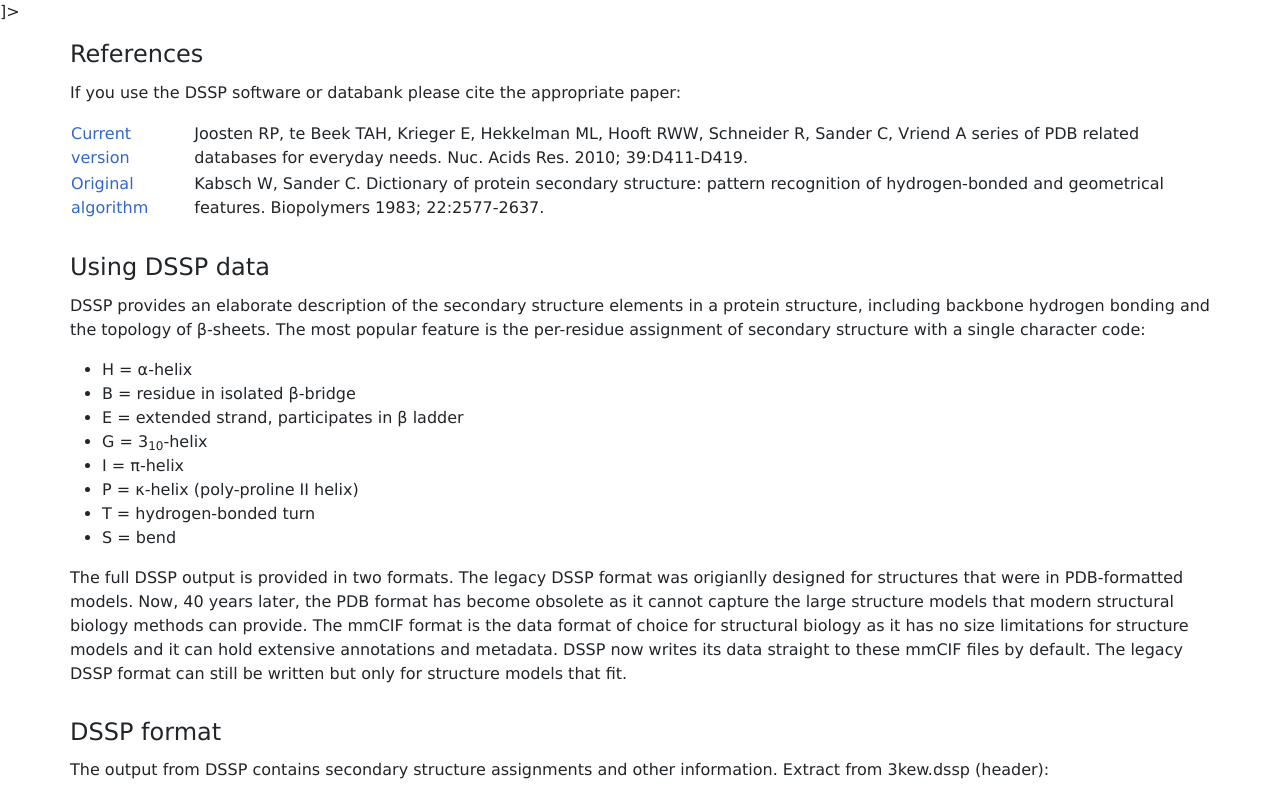
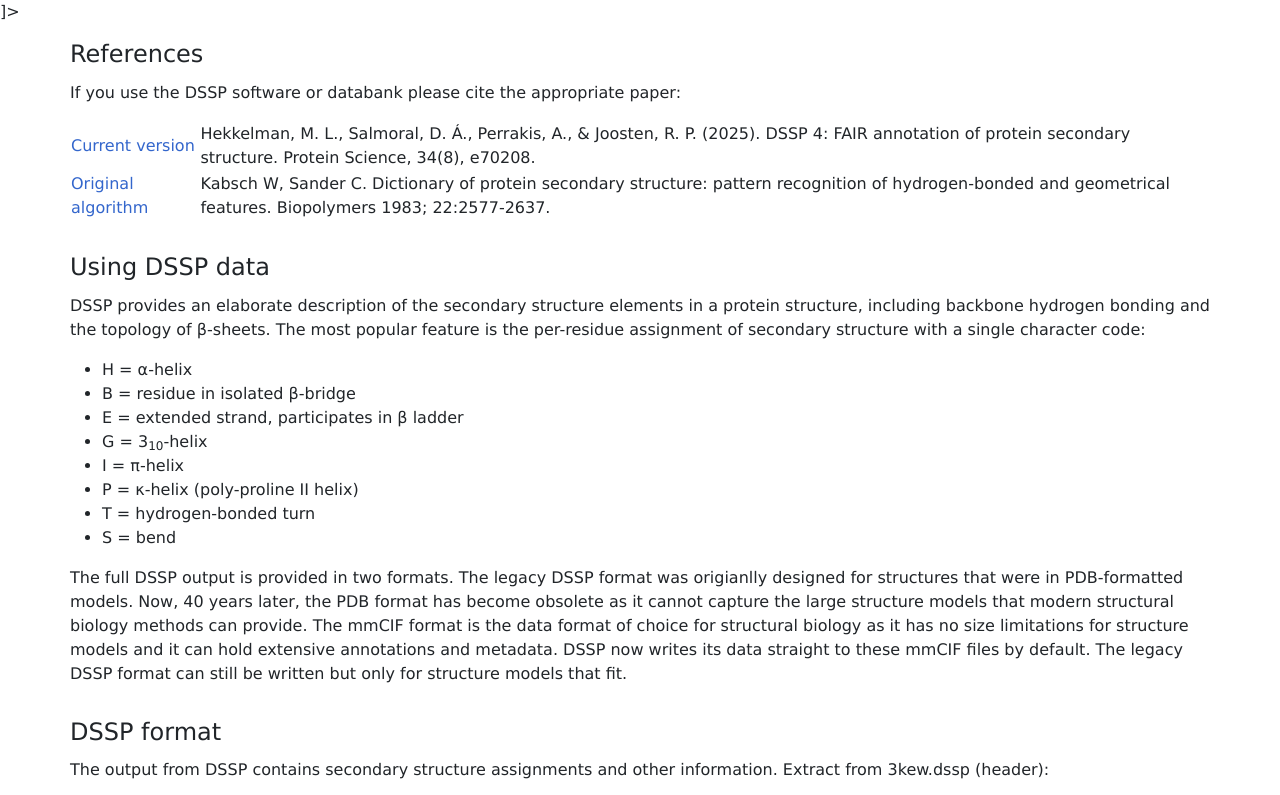
Before and after one commit to PDB-REDO/dssp-server, a website built with webpack: page docroot/about.html in a window 1280 px wide. Shown: the top 795 px of the page. Built offline with nearby package versions, Linux system fonts and the light colour scheme.

Commit message:
Update for new DSSP

```diff
--- a/docroot/about.html
+++ b/docroot/about.html
@@ -24,8 +24,8 @@
 				<table style="margin-left: 0;">
 					<tr>
 						<td><a href="https://doi.org/10.1093/nar/gkq1105" target="_BLANK">Current version</a></td>
-						<td>Joosten RP, te Beek TAH, Krieger E, Hekkelman ML, Hooft RWW, Schneider R, Sander C, Vriend
-							A series of PDB related databases for everyday needs. Nuc. Acids Res. 2010; 39:D411-D419.
+						<td>Hekkelman, M. L., Salmoral, D. Á., Perrakis, A., & Joosten, R. P. (2025).
+							DSSP 4: FAIR annotation of protein secondary structure. Protein Science, 34(8), e70208.
 						</td>
 					</tr>
 					<tr>
```
Also changed, not shown: CMakeLists.txt (+4 -5 lines).
